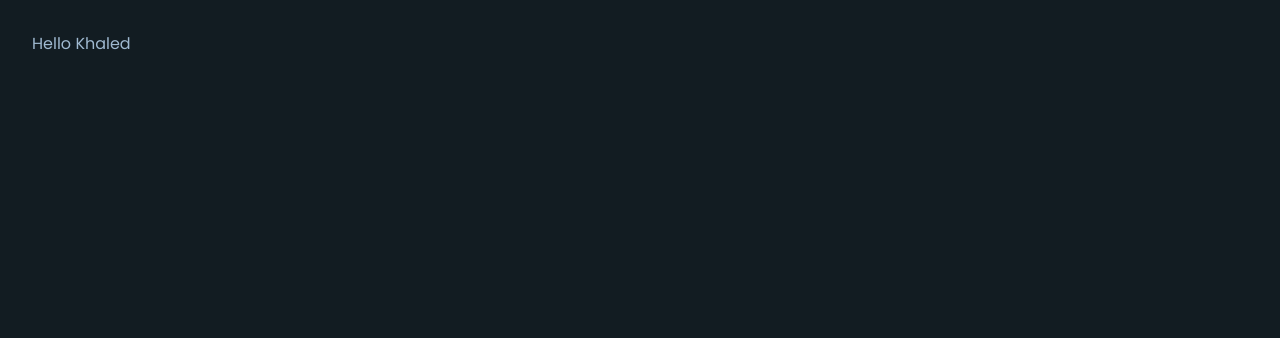
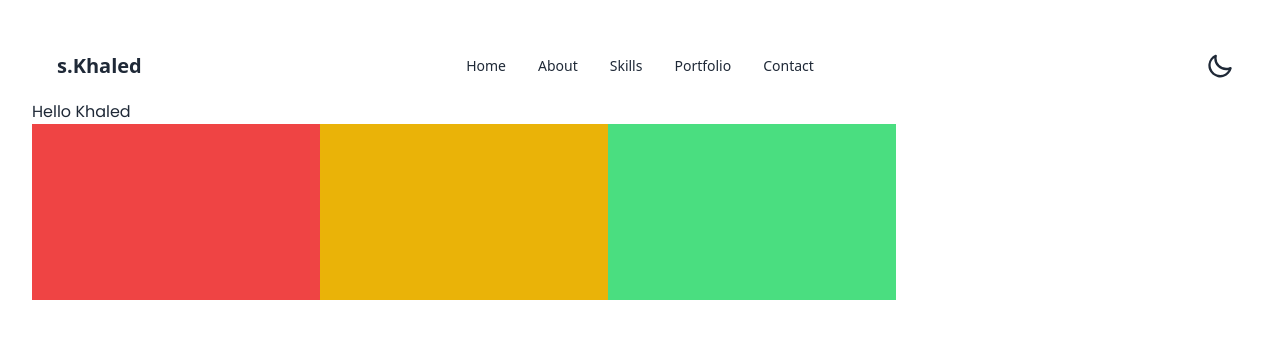
Before and after one commit to Khaledr001/my-protfolio, a React (Vite) app: page / in a window 1280 px wide. Shown: the top 338 px of the page. Built offline with nearby package versions, Linux system fonts and the light colour scheme.

Commit message:
navbar added

```diff
--- a/src/App.tsx
+++ b/src/App.tsx
@@ -1,11 +1,14 @@
-
 import './App.css'
+import Navbar from './components/nav'
+import Projects from './components/projects'
 
 function App() {
 
   return (
     <>
+      <Navbar/>
       <h1 className='font-poppins'>Hello Khaled</h1>
+      <Projects />
     </>
   )
 }
--- /dev/null
+++ b/src/components/nav.tsx
@@ -0,0 +1,90 @@
+const Navbar = () => {
+  return (
+    <>
+      <div className="navbar bg-base-100">
+        <div className="navbar-start">
+          <div className="dropdown">
+            <div tabIndex={0} role="button" className="btn btn-ghost md:hidden">
+              <svg
+                xmlns="http://www.w3.org/2000/svg"
+                className="h-5 w-5"
+                fill="none"
+                viewBox="0 0 24 24"
+                stroke="currentColor">
+                <path
+                  strokeLinecap="round"
+                  strokeLinejoin="round"
+                  strokeWidth="2"
+                  d="M4 6h16M4 12h8m-8 6h16"
+                />
+              </svg>
+            </div>
+            <ul
+              tabIndex={0}
+              className="menu menu-sm dropdown-content mt-3 z-[1] p-2 shadow bg-base-100 rounded-box w-52">
+              <li>
+                <a href="#">Home</a>
+              </li>
+              <li>
+                <a href="#">About</a>
+              </li>
+              <li>
+                <a href="#">Skills</a>
+              </li>
+              <li>
+                <a href="#">Portfolio</a>
+              </li>
+              <li>
+                <a href="#">Contact</a>
+              </li>
+            </ul>
+          </div>
+          <a className="btn btn-ghost text-xl">s.Khaled</a>
+        </div>
+        <div className="navbar-center hidden md:flex">
+          <ul className="menu menu-horizontal px-1">
+            <li>
+              <a href="#">Home</a>
+            </li>
+            <li>
+              <a href="#">About</a>
+            </li>
+            <li>
+              <a href="#">Skills</a>
+            </li>
+            <li>
+              <a href="#">Portfolio</a>
+            </li>
+            <li>
+              <a href="#">Contact</a>
+            </li>
+          </ul>
+        </div>
+        <div className="navbar-end">
+          <label className="swap swap-rotate">
+            {/* this hidden checkbox controls the state */}
+            <input type="checkbox" />
+
+            {/* sun icon */}
+            <svg
+              className="swap-on fill-current w-10 h-7"
+              xmlns="http://www.w3.org/2000/svg"
+              viewBox="0 0 24 24">
+              <path d="M5.64,17l-.71.71a1,1,0,0,0,0,1.41,1,1,0,0,0,1.41,0l.71-.71A1,1,0,0,0,5.64,17ZM5,12a1,1,0,0,0-1-1H3a1,1,0,0,0,0,2H4A1,1,0,0,0,5,12Zm7-7a1,1,0,0,0,1-1V3a1,1,0,0,0-2,0V4A1,1,0,0,0,12,5ZM5.64,7.05a1,1,0,0,0,.7.29,1,1,0,0,0,.71-.29,1,1,0,0,0,0-1.41l-.71-.71A1,1,0,0,0,4.93,6.34Zm12,.29a1,1,0,0,0,.7-.29l.71-.71a1,1,0,1,0-1.41-1.41L17,5.64a1,1,0,0,0,0,1.41A1,1,0,0,0,17.66,7.34ZM21,11H20a1,1,0,0,0,0,2h1a1,1,0,0,0,0-2Zm-9,8a1,1,0,0,0-1,1v1a1,1,0,0,0,2,0V20A1,1,0,0,0,12,19ZM18.36,17A1,1,0,0,0,17,18.36l.71.71a1,1,0,0,0,1.41,0,1,1,0,0,0,0-1.41ZM12,6.5A5.5,5.5,0,1,0,17.5,12,5.51,5.51,0,0,0,12,6.5Zm0,9A3.5,3.5,0,1,1,15.5,12,3.5,3.5,0,0,1,12,15.5Z" />
+            </svg>
+
+            {/* moon icon */}
+            <svg
+              className="swap-off fill-current w-10 h-7"
+              xmlns="http://www.w3.org/2000/svg"
+              viewBox="0 0 24 24">
+              <path d="M21.64,13a1,1,0,0,0-1.05-.14,8.05,8.05,0,0,1-3.37.73A8.15,8.15,0,0,1,9.08,5.49a8.59,8.59,0,0,1,.25-2A1,1,0,0,0,8,2.36,10.14,10.14,0,1,0,22,14.05,1,1,0,0,0,21.64,13Zm-9.5,6.69A8.14,8.14,0,0,1,7.08,5.22v.27A10.15,10.15,0,0,0,17.22,15.63a9.79,9.79,0,0,0,2.1-.22A8.11,8.11,0,0,1,12.14,19.73Z" />
+            </svg>
+          </label>
+        </div>
+      </div>
+    </>
+  );
+};
+
+export default Navbar;
--- /dev/null
+++ b/src/components/projects.tsx
@@ -0,0 +1,15 @@
+import React from "react";
+
+const Projects = () => {
+  return (
+    <>
+      <div className="md:flex ">
+        <div className="h-44 w-72 bg-red-500 md:flex-grow-0"></div>
+        <div className="h-44 w-72 bg-yellow-500"></div>
+        <div className="h-44 w-72 bg-green-400"></div>
+      </div>
+    </>
+  );
+};
+
+export default Projects;
--- a/tailwind.config.js
+++ b/tailwind.config.js
@@ -12,7 +12,7 @@
 
   // daisyUI config (optional - here are the default values)
   daisyui: {
-    themes: ["sunset"], // false: only light + dark | true: all themes | array: specific themes like this ["light", "dark", "cupcake"]
+    themes: ["light"], // false: only light + dark | true: all themes | array: specific themes like this ["light", "dark", "cupcake"]
     darkTheme: "sunset", // name of one of the included themes for dark mode
     base: true, // applies background color and foreground color for root element by default
     styled: true, // include daisyUI colors and design decisions for all components
```
